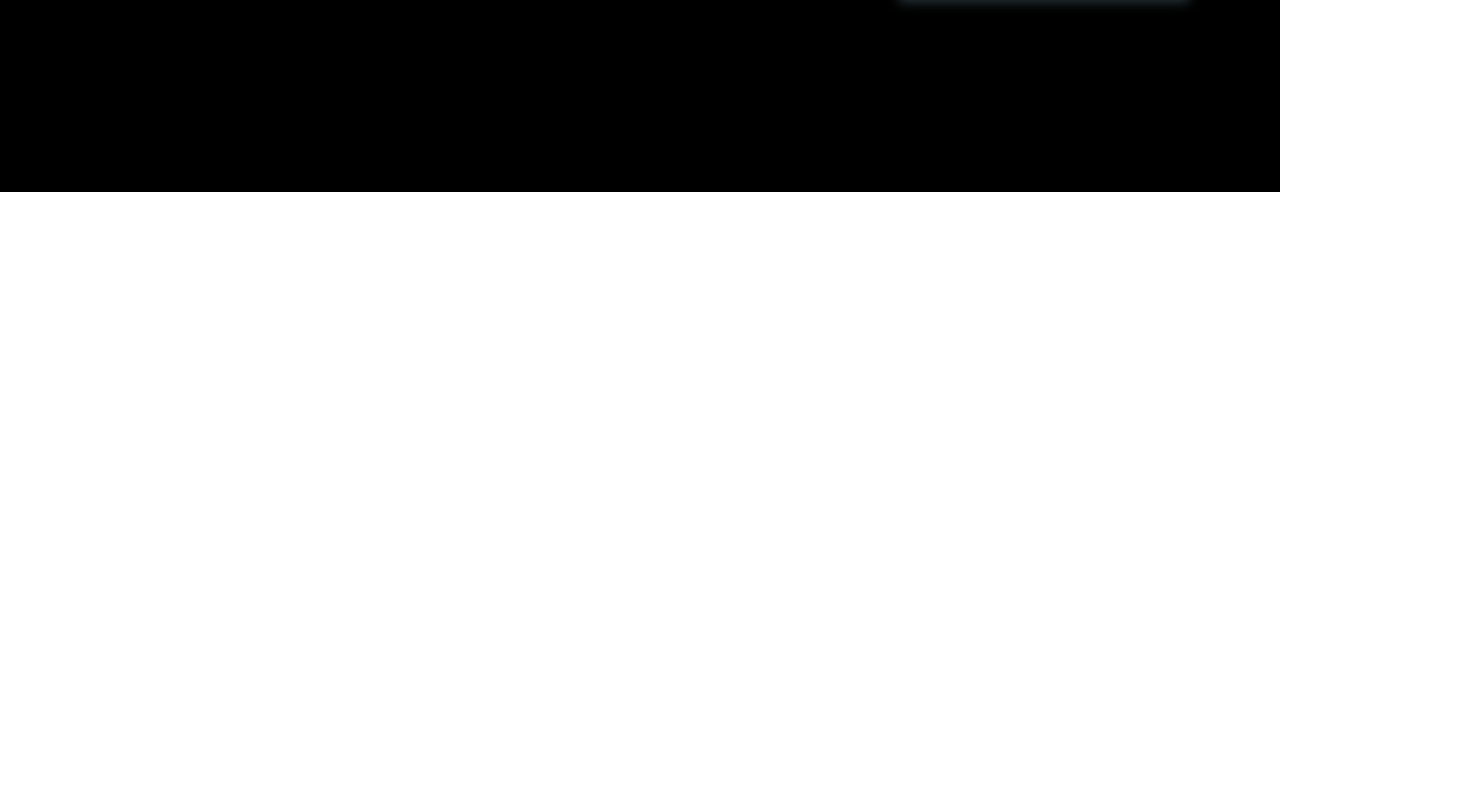
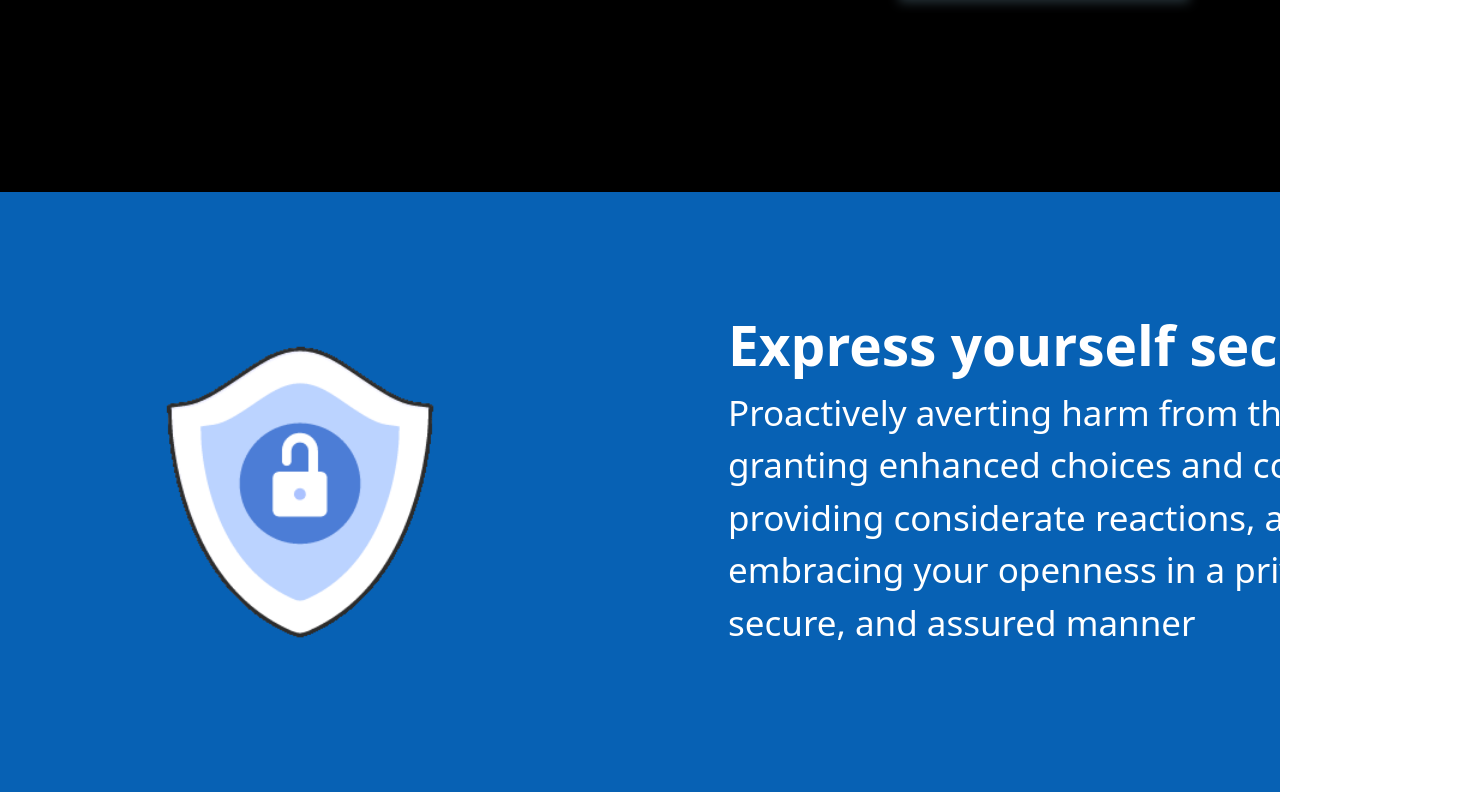
Before and after one commit to LL-oyiso/Phke, a React (Create React App) app: page / in a window 1280 px wide. Shown: the part 2674-3466 px from the top of the page, 1478 px wide, since content can reach past the window. Before the commit the page ends 2866 px from the top, so only its background shows below. Built offline with nearby package versions, Linux system fonts and the light colour scheme.

Commit message:
security section complete

```diff
--- a/src/components/MainContent.jsx
+++ b/src/components/MainContent.jsx
@@ -5,7 +5,7 @@ import textscreen from '../Frame 13.svg'
  import friend2nd from '../Rectangle 42.png'
  import friend3rd from '../Rectangle 43.png'
  import pizza from '../pizza slice.gif'
-
+import lock from '../lock.gif'
 export const MainContent = () => {
   return (
     <>
@@ -53,6 +53,16 @@ export const MainContent = () => {
 
 
 
+
+
+    </div>
+    <div className='bg-[#0761B4] h-[600px] flex '>
+        <img src={lock} alt =" "  className='w-[600px] object-contain'/>
+        <div className=''>
+            <h1 className='font-bold text-white mt-28    ml-32 text-[55px] '>Express yourself securely</h1>
+            <p className='text-white text-[35px] ml-32 w-[750px]'>Proactively averting harm from the outset, granting enhanced choices and command, providing considerate reactions, and embracing your openness in a private, secure, and assured manner</p>
+        </div>
+
     </div>
     </div>
 
```
